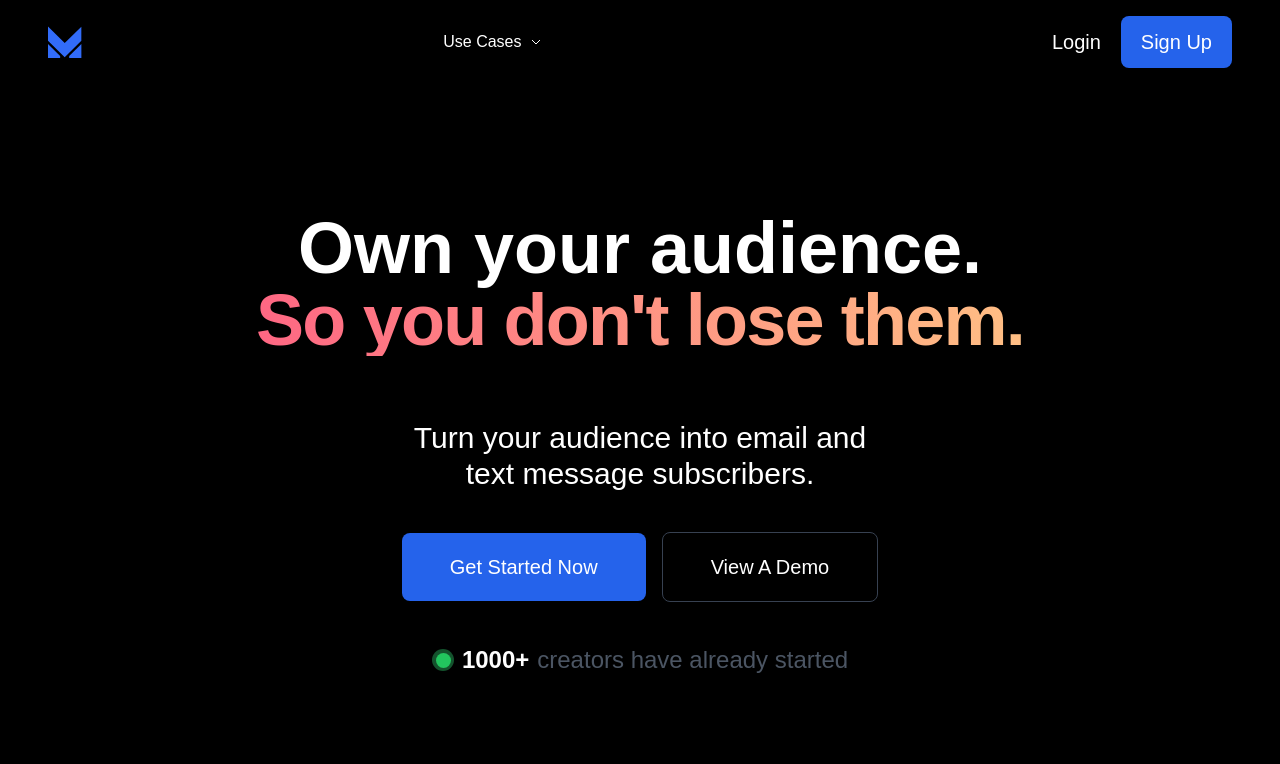
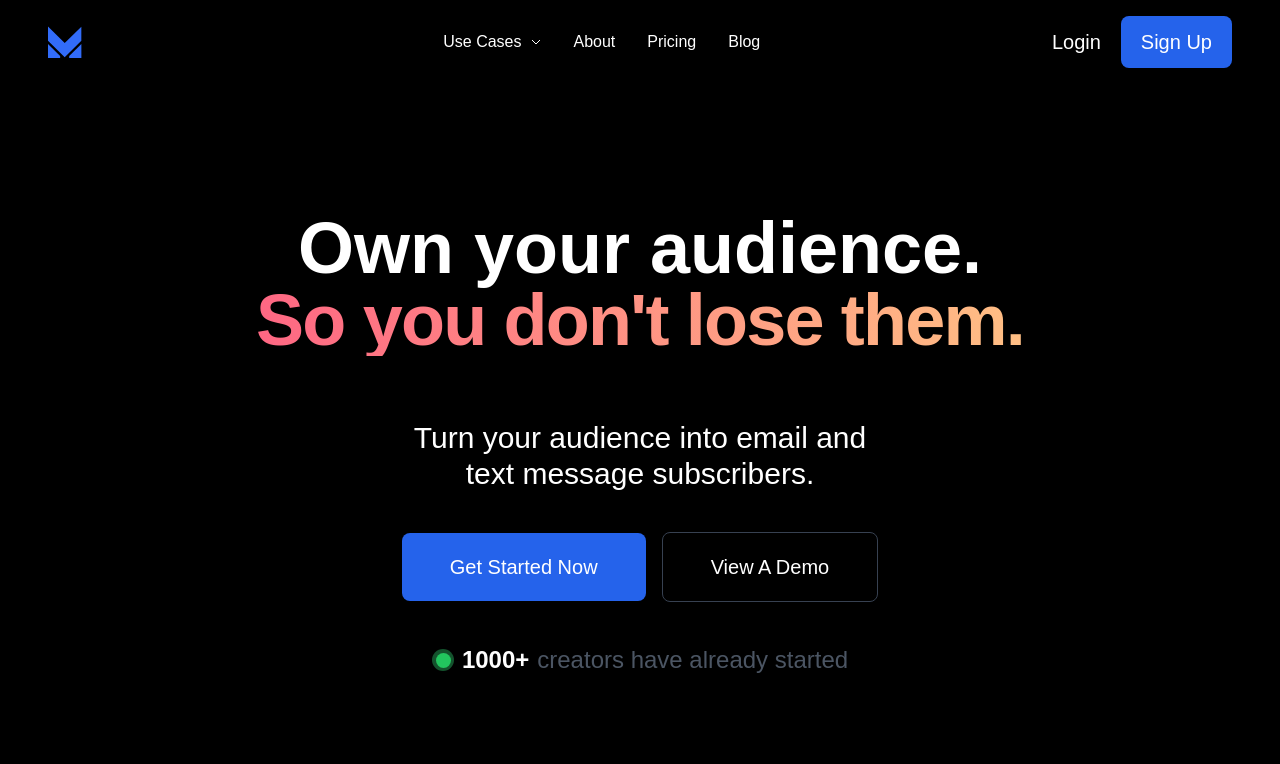
Before and after one commit to flexita24/Marico, a React (Vite) app: page / in a window 1280 px wide. Shown: the top 764 px of the page. Built offline with nearby package versions, Linux system fonts and the light colour scheme.

Commit message:
finished again

```diff
--- a/src/components/Navbar.jsx
+++ b/src/components/Navbar.jsx
@@ -67,14 +67,14 @@
                   <a href="#" className="block py-2 px-4 hover:bg-gray-100">Female</a>
                 </li>
                 <li>
-                  <a href="#" className="block py-2 px-4 hover:bg-gray-100">Male</a>
+                  <a href="#" className="block py-2 px-4 text-white hover:bg-gray-100">Male</a>
                 </li>
               </ul>
             </li>
             <li>
               <a
                 href="#"
-                className="block py-2 px-3 rounded hover:bg-gray-100 md:hover:bg-transparent md:hover:text-blue-700 md:p-0 md:dark:hover:text-blue-500 dark:text-white dark:hover:bg-gray-700 dark:hover:text-white md:dark:hover:bg-transparent dark:border-gray-700"
+                className="block py-2 px-3 text-white rounded hover:bg-gray-100 md:hover:bg-transparent md:hover:text-blue-700 md:p-0 md:dark:hover:text-blue-500 dark:text-white dark:hover:bg-gray-700 dark:hover:text-white md:dark:hover:bg-transparent dark:border-gray-700"
               >
                 About
               </a>
@@ -82,7 +82,7 @@
             <li>
               <a
                 href="#"
-                className="block py-2 px-3 rounded hover:bg-gray-100 md:hover:bg-transparent md:hover:text-blue-700 md:p-0 md:dark:hover:text-blue-500 dark:text-white dark:hover:bg-gray-700 dark:hover:text-white md:dark:hover:bg-transparent dark:border-gray-700"
+                className="block py-2 px-3 text-white rounded hover:bg-gray-100 md:hover:bg-transparent md:hover:text-blue-700 md:p-0 md:dark:hover:text-blue-500 dark:text-white dark:hover:bg-gray-700 dark:hover:text-white md:dark:hover:bg-transparent dark:border-gray-700"
               >
                 Pricing
               </a>
@@ -90,7 +90,7 @@
             <li>
               <a
                 href="#"
-                className="block py-2 px-3 rounded hover:bg-gray-100 md:hover:bg-transparent md:hover:text-blue-700 md:p-0 md:dark:hover:text-blue-500 dark:text-white dark:hover:bg-gray-700 dark:hover:text-white md:dark:hover:bg-transparent dark:border-gray-700"
+                className="block py-2 px-3 text-white rounded hover:bg-gray-100 md:hover:bg-transparent md:hover:text-blue-700 md:p-0 md:dark:hover:text-blue-500 dark:text-white dark:hover:bg-gray-700 dark:hover:text-white md:dark:hover:bg-transparent dark:border-gray-700"
               >
                 Blog
               </a>
```
